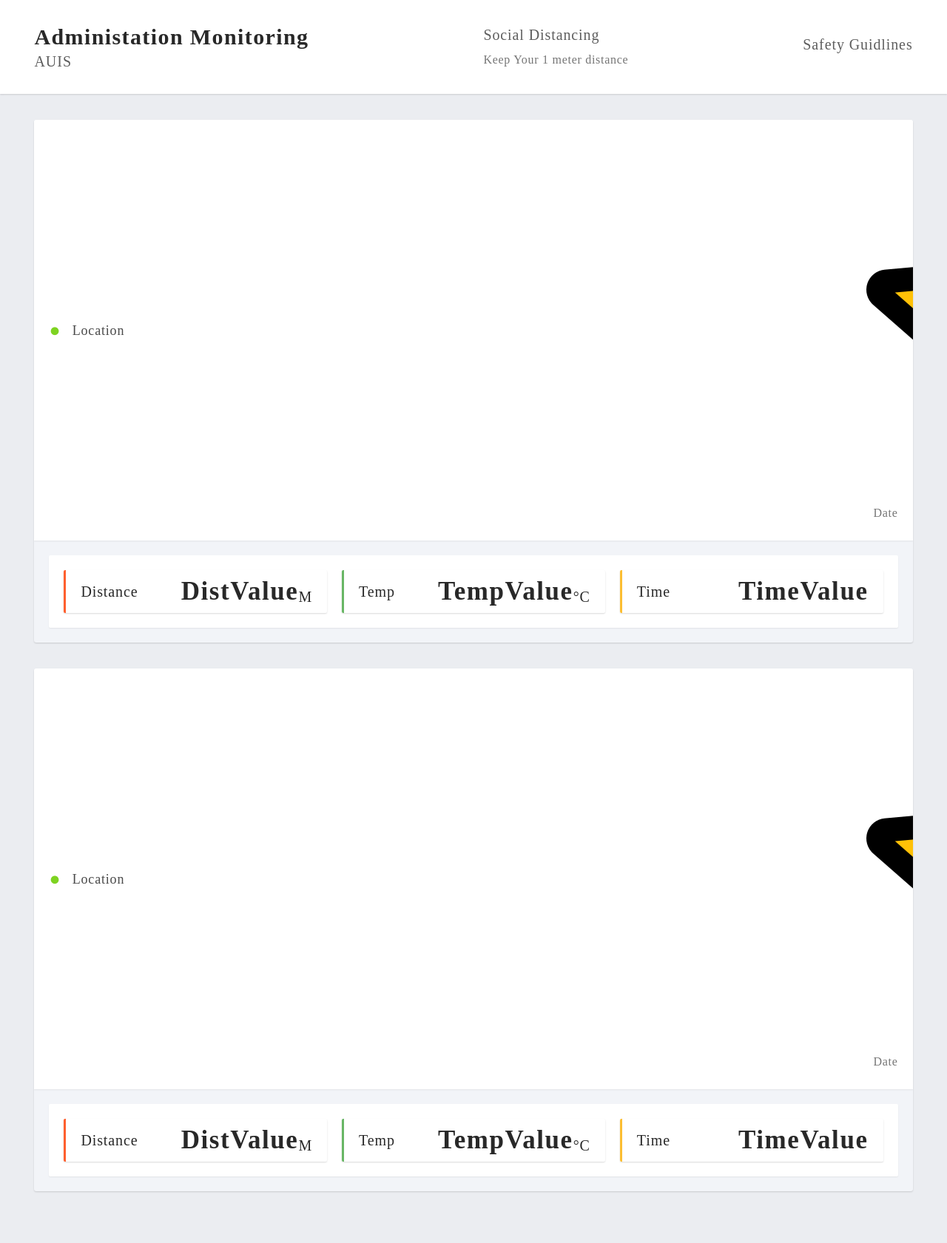
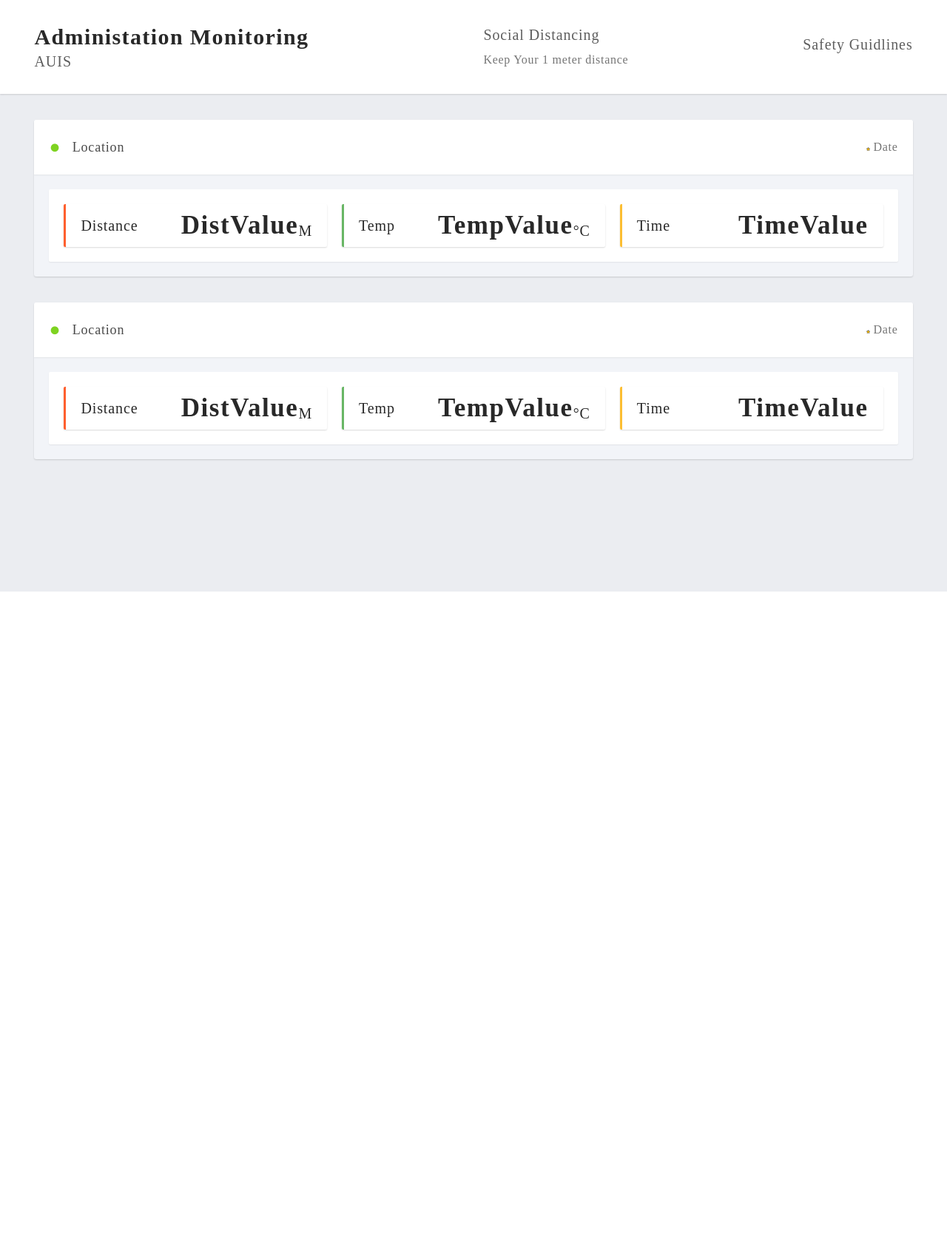
Before and after one commit to Sal306/Distance-Monitoring, a PHP site: page / in a window 1280 px wide. Shown: the whole page at 74% size. After the commit the page ends 800 px from the top, so only its background shows below. Run offline with PHP 8.4, Linux system fonts and the light colour scheme; some libraries are stand-ins or nearby versions.

Commit message:
Arch 1st

```diff
--- a/ss.css
+++ b/ss.css
@@ -316,9 +316,12 @@ table {
 }
 .star_container {
   display: inline-block;
-	width: 5px;
-	height: 5px;
+
 }
 .disable {
   display: none;
 }
+img{
+	width: 5px;
+	height: 5px;
+}
```
